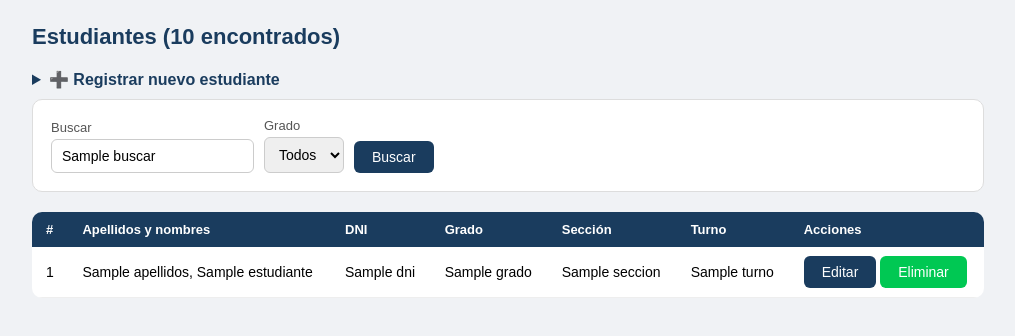
After one commit to caroly-S/asistencia-escolar, a Flask app: template templates/estudiantes.html in a window 1280 px wide. The commit adds this page. Shown: the top 336 px of the page, without its empty margins (132-1147 px from the left). Run offline with Flask 3, Linux system fonts and the light colour scheme; the template is opened without the code that fills it: most values are stand-ins (such as "Sample title", 1, 10 or a date in 2020).

Commit message:
html csv attendance and resume

```diff
--- a/app.py
+++ b/app.py
@@ -7,17 +7,19 @@ app.secret_key = "clave2025"
 
 USUARIOS = [
     {"usuario": "caroly",    "password": "123"},
-    {"usuario": "christian", "password": "dtyinop1"},
+    {"usuario": "christian", "password": "456"},
 ]
 
 def validar_login(usuario, password):
     for u in USUARIOS:
+
         if u["usuario"] == usuario and u["password"] == password:
             return True
     return False
 
 
 @app.route("/")
+
 def inicio():
     if "usuario" in session:
         return redirect(url_for("dashboard"))
@@ -25,6 +27,7 @@ def inicio():
 
 
 @app.route("/login", methods=["GET", "POST"])
+
 def login():
     error = None
     if request.method == "POST":
--- a/csv_helper.py
+++ b/csv_helper.py
@@ -1,36 +1,28 @@
 import csv
 import os
 
-# ── Rutas de los archivos CSV ──────────────────────────────
 RUTA_ESTUDIANTES = "data/estudiantes.csv"
 RUTA_ASISTENCIA  = "data/asistencia.csv"
 
-# ── Cabeceras (columnas) de cada archivo ──────────────────
+
 CABECERA_ESTUDIANTES = ["id","apellidos","nombres","dni","grado","seccion","turno"]
 CABECERA_ASISTENCIA  = ["estudiante_id","fecha","estado","observacion"]
 
 
-# ══════════════════════════════════════════════════════════
-# MÉTODOS GENERALES: leer y escribir cualquier CSV
-# ══════════════════════════════════════════════════════════
+def leer_csv(ruta, cabecera):
 
-def leer_csv(ruta, cabecera):
-    """
-    Lee un archivo CSV y devuelve una lista de diccionarios.
-    Si el archivo no existe, lo crea vacío con sus cabeceras.
-    """
-    # if verifica si el archivo existe
+
     if not os.path.exists(ruta):
-        escribir_csv(ruta, cabecera, [])   # lo crea vacío
+        escribir_csv(ruta, cabecera, [])
         return []
 
     registros = []
 
-    # Abre el archivo en modo lectura
+    #abrir el archivo en modo lectura
     with open(ruta, "r", encoding="utf-8", newline="") as archivo:
-        lector = csv.DictReader(archivo)   # lee cada fila como diccionario
+        lector = csv.DictReader(archivo)
 
-        # for recorre cada fila del CSV
+        #recorrer cada fila del CSV
         for fila in lector:
             registros.append(fila)
 
@@ -38,15 +30,13 @@ def leer_csv(ruta, cabecera):
 
 
 def escribir_csv(ruta, cabecera, registros):
-    """
-    Escribe una lista de diccionarios en un archivo CSV.
-    Sobreescribe todo el archivo (así funciona el UPDATE y DELETE).
-    """
+
     with open(ruta, "w", encoding="utf-8", newline="") as archivo:
+
         escritor = csv.DictWriter(archivo, fieldnames=cabecera)
-        escritor.writeheader()       # escribe la primera fila (cabeceras)
+        escritor.writeheader()
 
-        # for escribe cada registro como una fila
+        #escribir cada registro como una fila
         for registro in registros:
             escritor.writerow(registro)
 
@@ -59,7 +49,7 @@ def buscar_estudiante_por_id(id):
 
     estudiantes = obtener_estudiantes()
 
-
+    #recorrer todos hasta encontrar el que coincide
     for e in estudiantes:
         if e["id"] == str(id):
             return e
@@ -69,27 +59,84 @@ def buscar_estudiante_por_id(id):
 
 def buscar_estudiante_por_dni(dni):
 
-
     estudiantes = obtener_estudiantes()
 
     for e in estudiantes:
-
         if e["dni"] == dni.strip():
             return e
 
     return None
 
+
+def generar_nuevo_id():
+    estudiantes = obtener_estudiantes()
+
+    if len(estudiantes) == 0:
+        return 1
+
+    id_maximo = 0
+    for e in estudiantes:
+        id_actual = int(e["id"])
+
+        if id_actual > id_maximo:
+            id_maximo = id_actual
+
+    return id_maximo + 1
+
+
+
+def agregar_estudiante(apellidos, nombres, dni, grado, seccion, turno):
+
+
+    if buscar_estudiante_por_dni(dni) is not None:
+        return False
+
+    estudiantes = obtener_estudiantes()
+
+    nuevo = {
+        "id":       generar_nuevo_id(),
+        "apellidos": apellidos.strip(),
+        "nombres":   nombres.strip(),
+        "dni":       dni.strip(),
+        "grado":     grado,
+        "seccion":   seccion,
+        "turno":     turno
+    }
+
+    estudiantes.append(nuevo)
+
+    escribir_csv(RUTA_ESTUDIANTES, CABECERA_ESTUDIANTES, estudiantes)
+    return True
+
+
+
+def actualizar_estudiante(id, apellidos, nombres, dni, grado, seccion, turno):
+    estudiantes = obtener_estudiantes()
+
+    for e in estudiantes:
+        if e["id"] == str(id):
+            e["apellidos"] = apellidos.strip()
+            e["nombres"]   = nombres.strip()
+            e["dni"]       = dni.strip()
+            e["grado"]     = grado
+            e["seccion"]   = seccion
+            e["turno"]     = turno
+            break
+
+    escribir_csv(RUTA_ESTUDIANTES, CABECERA_ESTUDIANTES, estudiantes)
+
+
 def eliminar_estudiante(id):
 
     estudiantes = obtener_estudiantes()
 
+    #crear una nueva lista excluyendo al eliminado
     nueva_lista = []
     for e in estudiantes:
         if e["id"] != str(id):
             nueva_lista.append(e)
 
     escribir_csv(RUTA_ESTUDIANTES, CABECERA_ESTUDIANTES, nueva_lista)
-
 
     eliminar_asistencia_por_estudiante(id)
 
@@ -101,7 +148,6 @@ def filtrar_estudiantes(buscar="", grado=""):
 
     for e in estudiantes:
         nombre_completo = e["apellidos"] + " " + e["nombres"]
-
 
         coincide_texto = buscar.lower() in nombre_completo.lower() \
                       or buscar in e["dni"]
@@ -116,9 +162,7 @@ def filtrar_estudiantes(buscar="", grado=""):
         elif buscar != "" and grado != "" and coincide_texto and e["grado"] == grado:
             resultado.append(e)
 
-
     return resultado
-
 
 
 def obtener_asistencia():
@@ -132,29 +176,29 @@ def obtener_asistencia_por_grupo(grado, seccion, fecha):
     estudiantes  = filtrar_estudiantes(grado=grado)
     registros    = {}
 
-
     for e in estudiantes:
-
         if e["seccion"] != seccion:
             continue
 
         for reg in asistencia:
-
             if reg["estudiante_id"] == e["id"] and reg["fecha"] == fecha:
                 registros[e["id"]] = reg
                 break
 
+    return registros
 
-    return registros
-     asistencia = obtener_asistencia()
+
+def guardar_asistencia(estudiante_id, fecha, estado, observacion):
+
+    asistencia = obtener_asistencia()
     encontrado = False
 
+    #buscar si ya existe un registro para ese día
     i = 0
     while i < len(asistencia):
         reg = asistencia[i]
 
         if reg["estudiante_id"] == str(estudiante_id) and reg["fecha"] == fecha:
-
             asistencia[i]["estado"]      = estado
             asistencia[i]["observacion"] = observacion
             encontrado = True
@@ -164,7 +208,6 @@ def obtener_asistencia_por_grupo(grado, seccion, fecha):
 
 
     if not encontrado:
-
         asistencia.append({
             "estudiante_id": str(estudiante_id),
             "fecha":         fecha,
@@ -173,3 +216,47 @@ def obtener_asistencia_por_grupo(grado, seccion, fecha):
         })
 
     escribir_csv(RUTA_ASISTENCIA, CABECERA_ASISTENCIA, asistencia)
+
+
+def eliminar_asistencia_por_estudiante(estudiante_id):
+
+    asistencia  = obtener_asistencia()
+    nueva_lista = []
+
+    for reg in asistencia:
+        if reg["estudiante_id"] != str(estudiante_id):
+            nueva_lista.append(reg)
+
+    escribir_csv(RUTA_ASISTENCIA, CABECERA_ASISTENCIA, nueva_lista)
+
+
+def calcular_resumen(fecha=""):
+
+    asistencia   = obtener_asistencia()
+    presentes    = 0
+    tardanzas    = 0
+    faltas       = 0
+    justificados = 0
+
+    for reg in asistencia:
+
+        #filtrar por fecha
+        if fecha != "" and reg["fecha"] != fecha:
+            continue
+
+
+        if reg["estado"] == "P":
+            presentes += 1
+        elif reg["estado"] == "T":
+            tardanzas += 1
+        elif reg["estado"] == "F":
+            faltas += 1
+        elif reg["estado"] == "J":
+            justificados += 1
+
+    return {
+        "presentes":     presentes,
+        "tardanzas":     tardanzas,
+        "faltas":        faltas,
+        "justificados":  justificados
+    }
--- a/data/asistencia.csv
+++ b/data/asistencia.csv
@@ -0,0 +1 @@
+estudiante_id,fecha,estado,observacion
--- a/data/estudiantes.csv
+++ b/data/estudiantes.csv
@@ -1,5 +1,4 @@
 id,apellidos,nombres,dni,grado,seccion,turno
-1,Salazar Ninaquispe,Caroly,5678901,5to,B,Mañana
 2,Mamani Quispe,María Elena,74982134,1ro,A,Mañana
 3,Torres Huanca,Pedro Alonso,75123890,1ro,B,Tarde
 4,Condori Flores,Ana Lucía,73654218,2do,A,Mañana
--- /dev/null
+++ b/templates/estudiantes.html
@@ -0,0 +1,81 @@
+{% extends "base.html" %}
+{% block contenido %}
+
+
+<h1>Estudiantes ({{ total }} encontrados)</h1>
+
+
+<details>
+    <summary>➕ Registrar nuevo estudiante</summary>
+    <form method="POST" action="/estudiantes/nuevo" class="formulario">
+        <label>Apellidos <input name="apellidos" placeholder="García López" required></label>
+        <label>Nombres   <input name="nombres"   placeholder="Juan Carlos"  required></label>
+        <label>DNI       <input name="dni"        placeholder="74521836" maxlength="8" required></label>
+        <label>Grado
+            <select name="grado">
+                <option>1ro</option><option>2do</option><option>3ro</option>
+                <option>4to</option><option>5to</option>
+            </select>
+        </label>
+        <label>Sección
+            <select name="seccion">
+                <option>A</option><option>B</option><option>C</option>
+            </select>
+        </label>
+        <label>Turno
+            <select name="turno">
+                <option>Mañana</option><option>Tarde</option>
+            </select>
+        </label>
+        <button type="submit">Guardar</button>
+    </form>
+</details>
+
+
+<form method="GET" class="formulario">
+    <label>Buscar <input name="buscar" value="{{ buscar }}" placeholder="Nombre o DNI..."></label>
+    <label>Grado
+        <select name="grado">
+            <option value="">Todos</option>
+            <option>1ro</option><option>2do</option><option>3ro</option>
+            <option>4to</option><option>5to</option>
+        </select>
+    </label>
+    <button type="submit">Buscar</button>
+</form>
+
+
+
+
+<table>
+    <thead>
+        <tr>
+            <th>#</th><th>Apellidos y nombres</th><th>DNI</th>
+            <th>Grado</th><th>Sección</th><th>Turno</th><th>Acciones</th>
+        </tr>
+    </thead>
+    <tbody>
+        {% for e in estudiantes %}
+        <tr>
+            <td>{{ loop.index }}</td>
+            <td>{{ e.apellidos }}, {{ e.nombres }}</td>
+            <td>{{ e.dni }}</td>
+            <td>{{ e.grado }}</td>
+            <td>{{ e.seccion }}</td>
+            <td>{{ e.turno }}</td>
+            <td>
+                <a href="/estudiantes/editar/{{ e.id }}" class="btn">Editar</a>
+                <a href="/estudiantes/eliminar/{{ e.id }}"
+                   onclick="return confirm('¿Eliminar a {{ e.nombres }}?')"
+                   class="btn btn-eliminar">Eliminar</a>
+            </td>
+        </tr>
+        {% else %}
+        <tr><td colspan="7" style="text-align:center;padding:20px;color:#999;">
+            No hay estudiantes registrados.
+        </td></tr>
+        {% endfor %}
+    </tbody>
+</table>
+
+{% endblock %}
--- a/templates/reportes.html
+++ b/templates/reportes.html
@@ -32,3 +32,5 @@
     </tbody>
 
 </table>
+
+{% endblock %}
```
Also changed, not shown: templates/asistencia.html (added, +75 -0 lines), templates/editar.html (added, +34 -0 lines).
